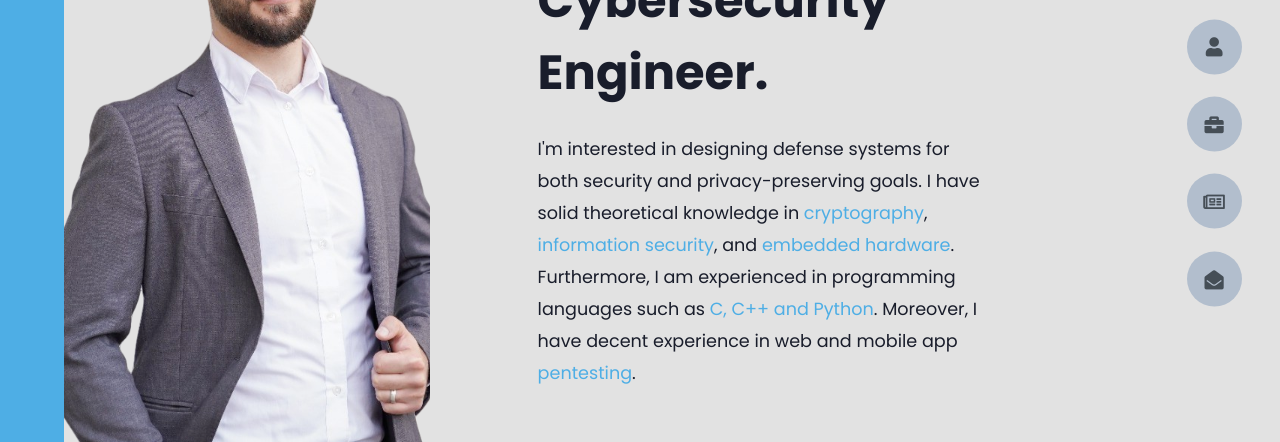
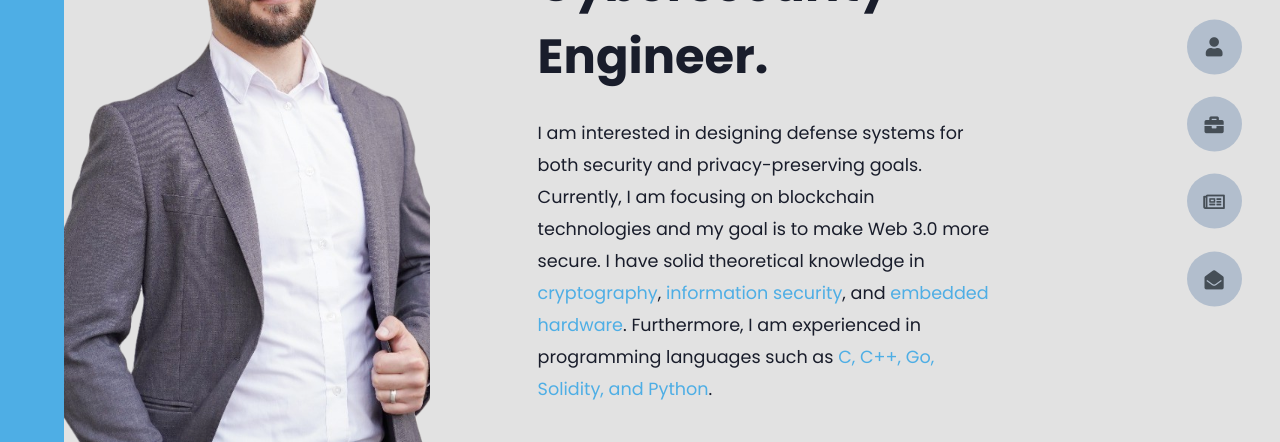
Before and after one commit to MohamadMansouri/website, a plain HTML site: page index.htm in a window 1280 px wide. Shown: the part 276-718 px from the top of the page. Drawn offline with Linux system fonts and the light colour scheme; a script that the page names is missing.

Commit message:
Update Welcome text

```diff
--- a/index.htm
+++ b/index.htm
@@ -26,8 +26,8 @@
                     A Cybersecurity Engineer.
                 </h1>
                 <p class="sbio">
-                    I'm interested in designing defense systems for both security and privacy-preserving goals.
-                    I have solid theoretical knowledge in <span> cryptography</span>, <span>information security</span>, and <span> embedded hardware</span>. Furthermore, I am experienced in programming languages such as  <span>C, C++ and Python</span>. Moreover, I have decent experience in web and mobile app <span> pentesting</span>.
+                    I am interested in designing defense systems for both security and privacy-preserving goals. Currently, I am focusing on blockchain technologies and my goal is to make Web 3.0 more secure.
+                    I have solid theoretical knowledge in <span> cryptography</span>, <span>information security</span>, and <span> embedded hardware</span>. Furthermore, I am experienced in programming languages such as  <span>C, C++, Go, Solidity, and Python</span>.
 
                     <div class="btn-con">
                         <a target="_blank" href="docs/CV_2025.pdf" class="main-btn">
```
